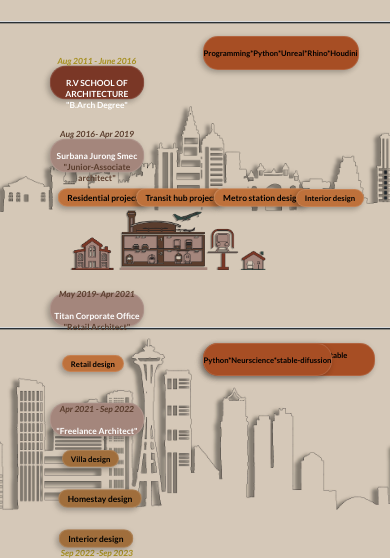
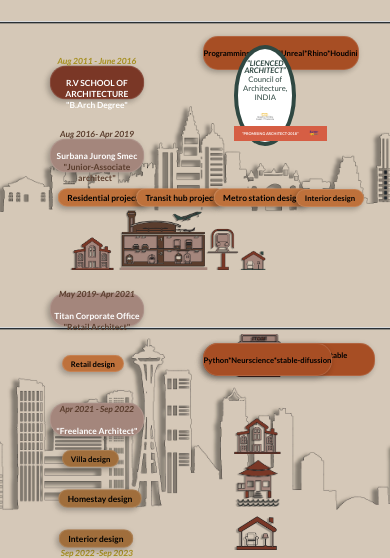
Before and after one commit to rakshajay/Raksha-Portfolio, a plain HTML site: page Resume.html in a window 390 px wide. Shown: the part 286-844 px from the top of the page. Drawn offline with nearby package versions, Linux system fonts and the light colour scheme.

Commit message:
Update Resume.css

```diff
--- a/Resume.css
+++ b/Resume.css
@@ -542,7 +542,9 @@
     width: 100%; /* Allow natural width */
     font-size: 0.4rem;
   }
-
+ .icons{
+  opacity:1;
+ }
   .wrap {
     flex-direction: column; /* Stack children vertically */
   }
@@ -576,14 +578,14 @@
 }
 
 .coa-badge{
-
+  opacity: 1;
   left:60%;
   width: 16vw;
   height: 12vh;
   top:8%;
 }
 
-.banner{ left:60%;top:40%; font-size: .6rem;}
+.banner{ opacity: 1;left:60%;top:40%; font-size: .6rem;}
 .SJ-logo img {width: 10px;}
 #exp1{top:50%;left:12%;}
 #exp2{top:50%;left:32%;}
@@ -599,10 +601,10 @@
 #exp12{top:50%;left:10%;}
 
 #transit{top:60%;left:12%;}
-#retail{left:60%;top:-12%;}
-#villa2{left:60%;top:18%;}
-#homestay{left:60%;top:30%;}
-#interior2{left:60%;top:38%;}
+#retail{opacity: 1;left:60%;top:-12%;}
+#villa2{opacity: 1;left:60%;top:18%;}
+#homestay{opacity: 1;left:60%;top:30%;}
+#interior2{opacity: 1;left:60%;top:38%;}
 
 #freelance{
   left: 10%;
@@ -624,8 +626,8 @@
    left: 10%;
   top:80%;
 }
-.thesis-concept{left:48%;bottom: 30%;}
-.terra-certi{left:58%;bottom: 5%;}
+.thesis-concept{opacity: 1;left:48%;bottom: 30%;}
+.terra-certi{opacity: 1;left:58%;bottom: 5%;}
 
 .skill-container{
   left: 0;
```
